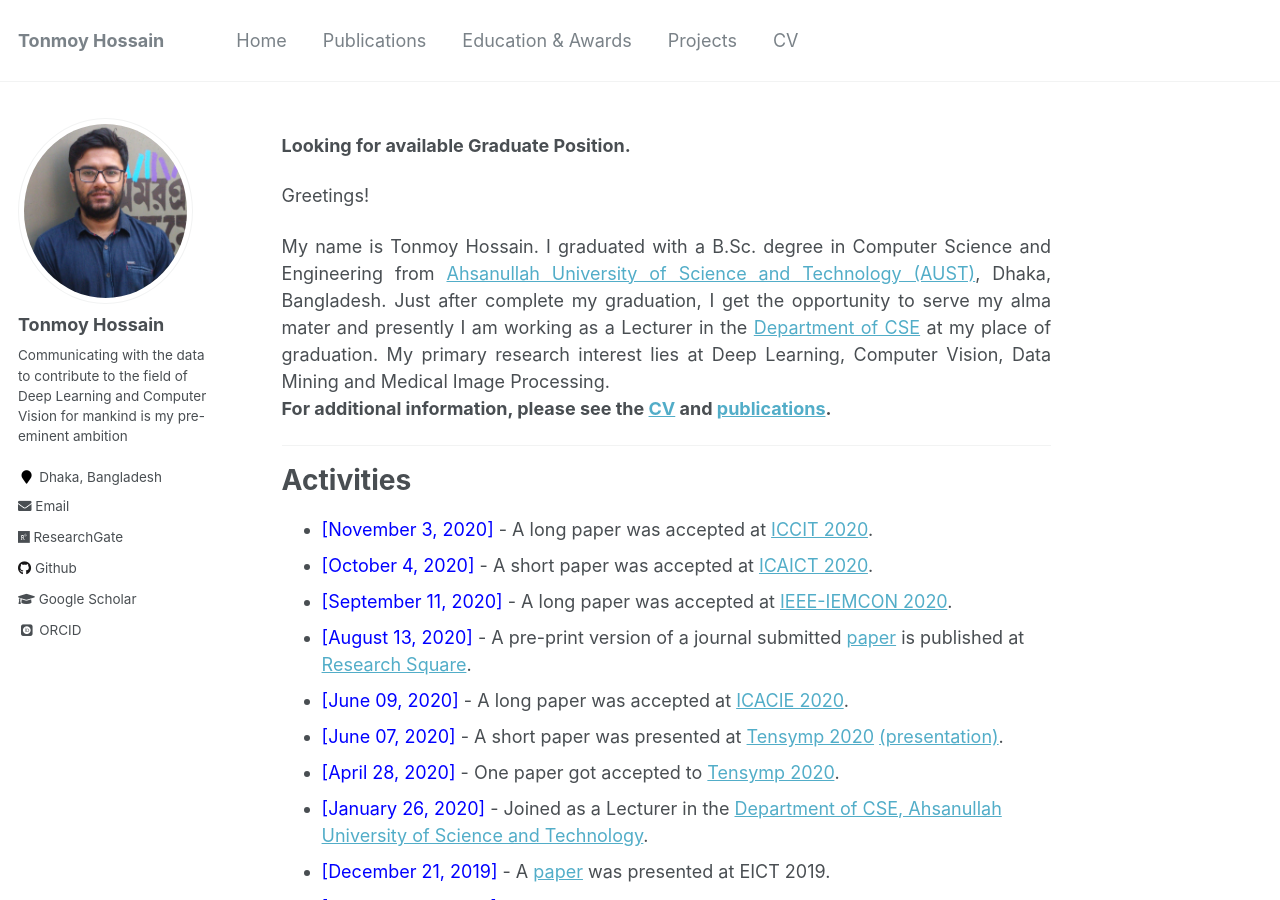
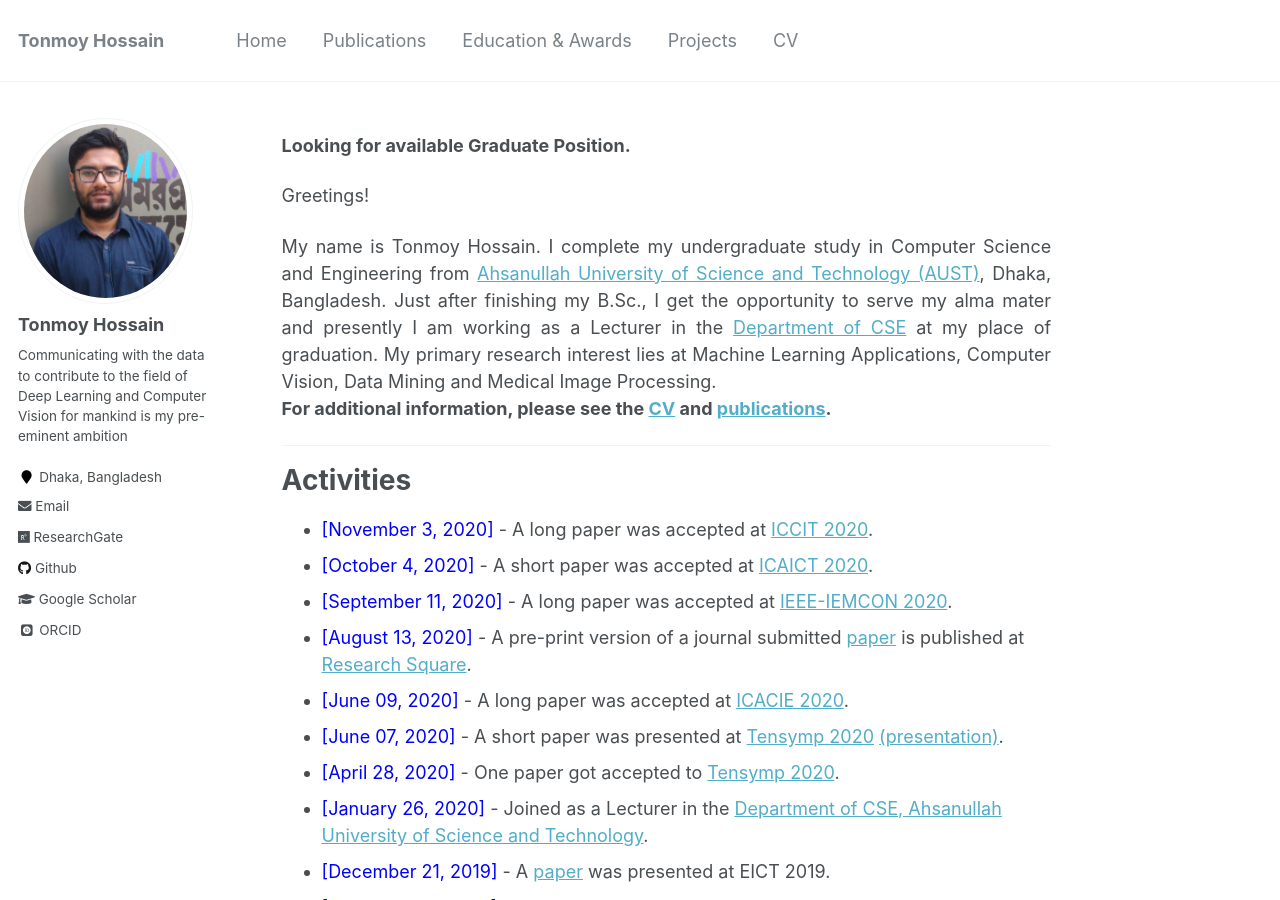
Before and after one commit to shaeekh/shaeekh.github.io, a Jekyll site: the page built from _pages/about.md, in a window 1280 px wide and 900 px high. Built offline with Jekyll 4.4.1, drawn with Linux system fonts in a browser that asks for light colours; some web fonts are replaced.

Commit message:
Update about.md

```diff
--- a/_pages/about.md
+++ b/_pages/about.md
@@ -13,7 +13,7 @@ redirect_from:
 Greetings!
 
 <div style="text-align: justify">
-My name is Tonmoy Hossain. I graduated with a B.Sc. degree in Computer Science and Engineering from <a href="http://aust.edu/">Ahsanullah University of Science and Technology (AUST)</a>, Dhaka, Bangladesh. Just after complete my graduation, I get the opportunity to serve my alma mater and presently I am working as a Lecturer in the <a href="http://aust.edu/cse/index.htm">Department of CSE</a> at my place of graduation.  My primary research interest lies at Deep Learning, Computer Vision, Data Mining and Medical Image Processing.</div>
+My name is Tonmoy Hossain. I complete my undergraduate study in Computer Science and Engineering from <a href="http://aust.edu/">Ahsanullah University of Science and Technology (AUST)</a>, Dhaka, Bangladesh. Just after finishing my B.Sc., I get the opportunity to serve my alma mater and presently I am working as a Lecturer in the <a href="http://aust.edu/cse/index.htm">Department of CSE</a> at my place of graduation.  My primary research interest lies at Machine Learning Applications, Computer Vision, Data Mining and Medical Image Processing.</div>
 
 
 **For additional information, please see the [CV](https://tonmoy-hossain.github.io/cv/) and [publications](https://tonmoy-hossain.github.io/publications/).**
```
